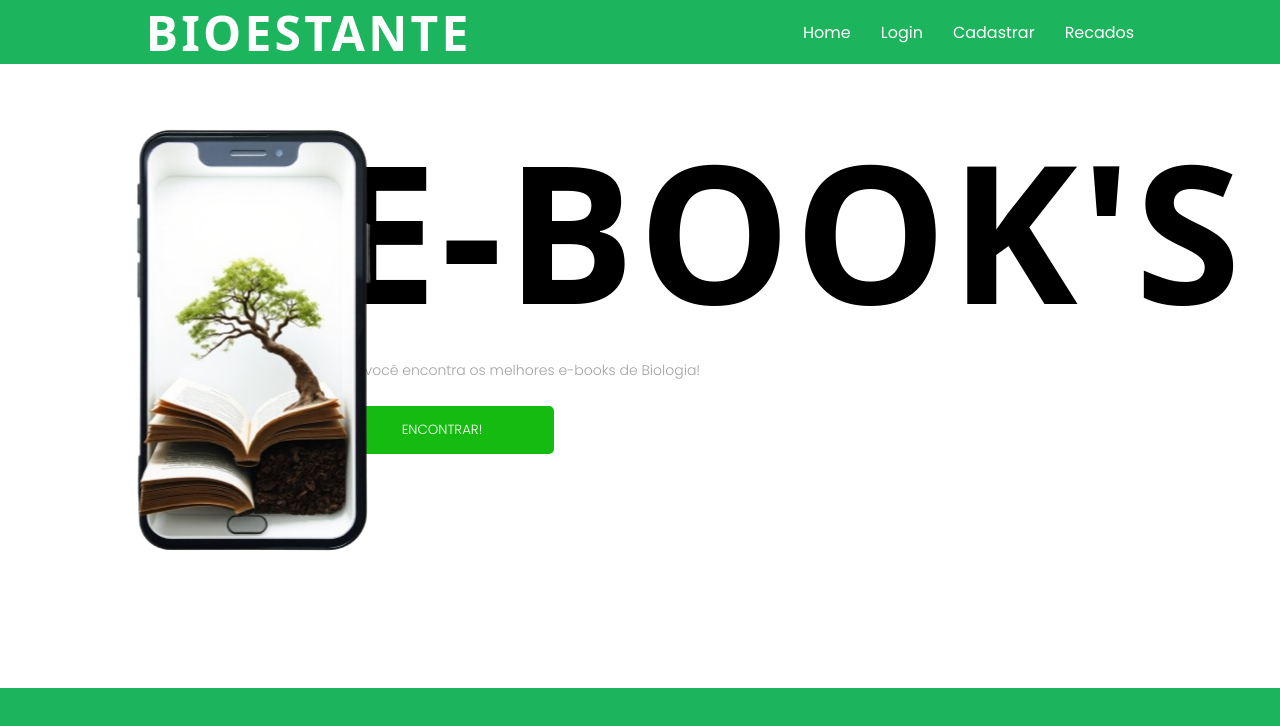
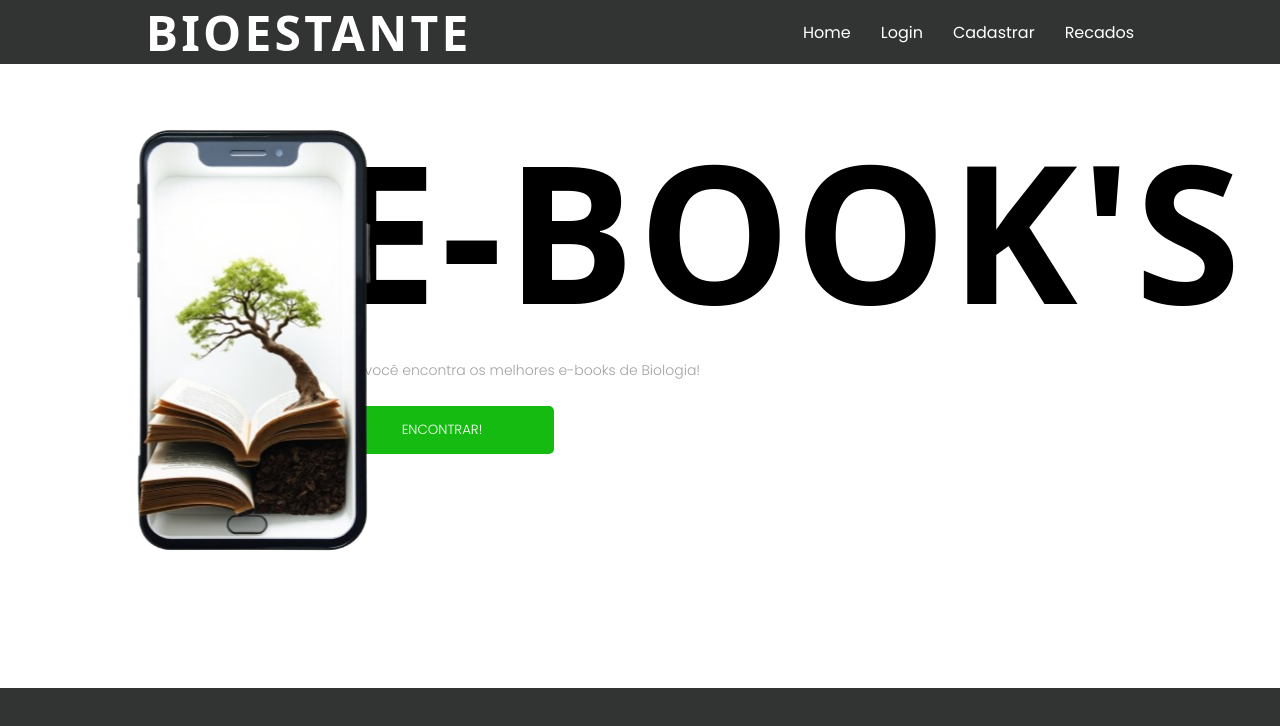
Before and after one commit to bren112/ebook, a React (Vite) app: page / in a window 1280 px wide. Shown: the top 726 px of the page. Built offline with nearby package versions, Linux system fonts and the light colour scheme; a web font is replaced by a local one.

Commit message:
Update index.css

```diff
--- a/src/index.css
+++ b/src/index.css
@@ -6,7 +6,7 @@
     font-style: normal;
 }
 :root {
-    --primary: #1cb45c;
+    --primary: #323433;
     --secondary: #ffffff;
     --ter: #FFFFFF;
     --cinza: #A4A1A1;
```
